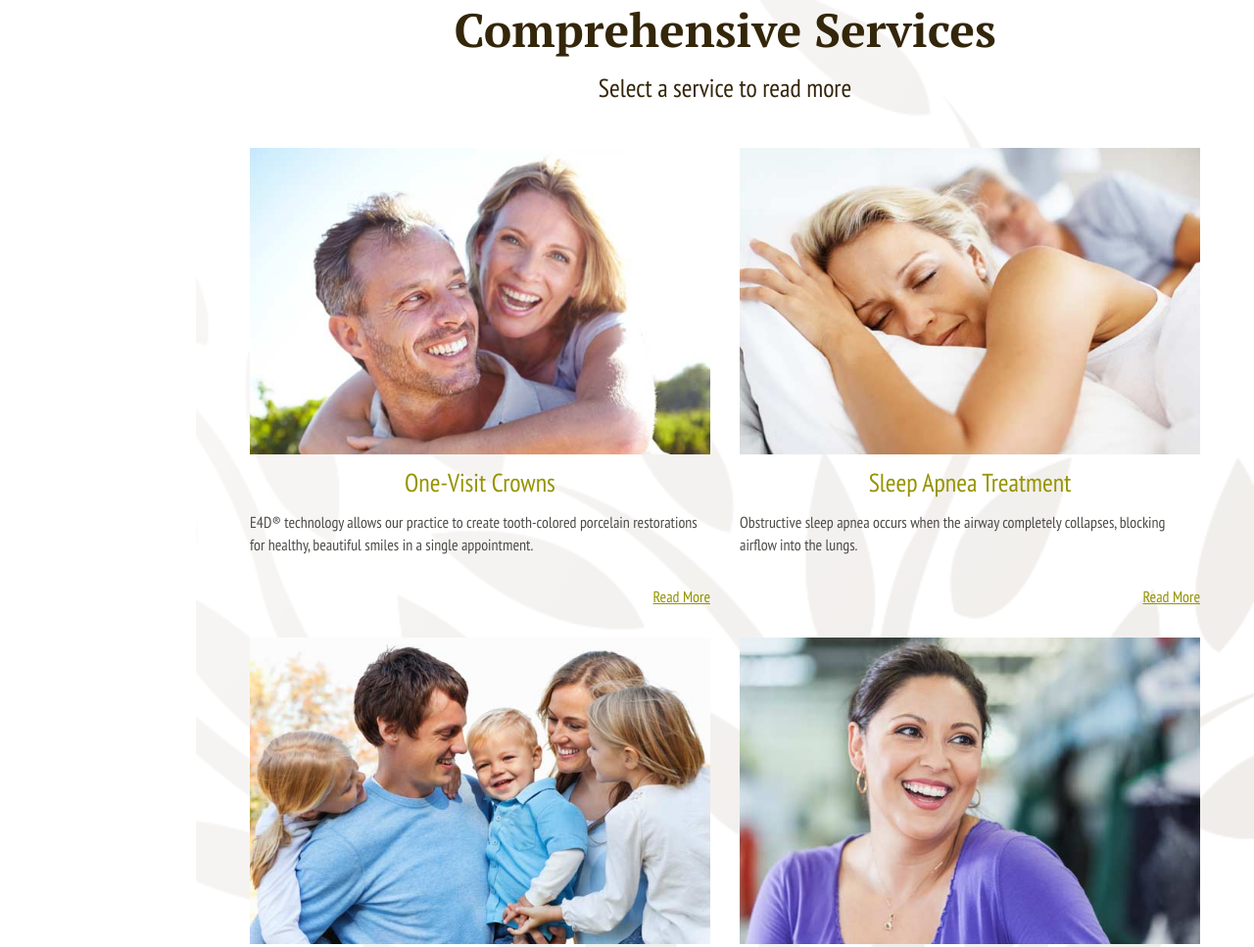
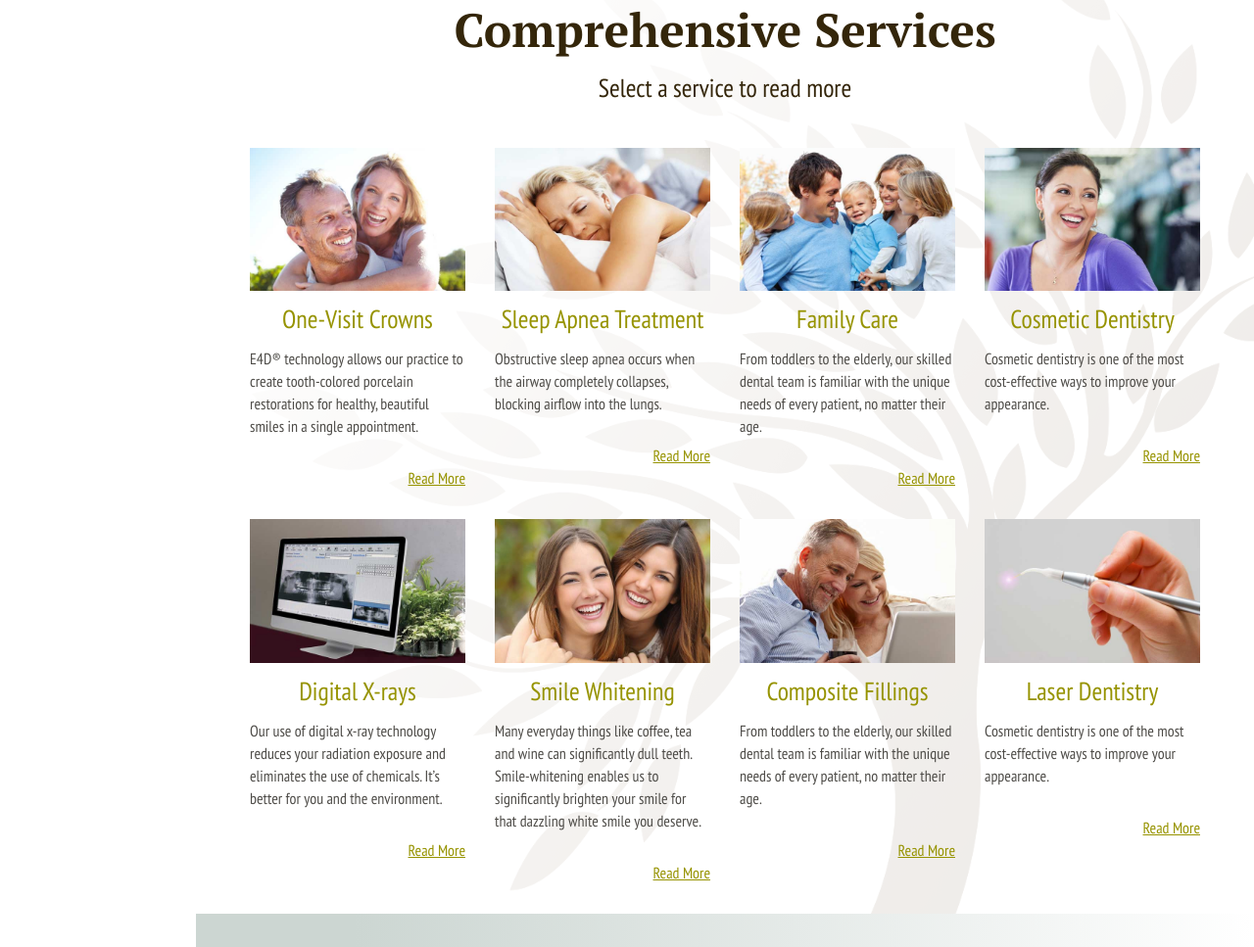
Before and after one commit to HelloWorldDevs/Jolley, a plain HTML site: page index.html in a window 1280 px wide. Shown: the part 4427-5394 px from the top of the page at 98% size. Drawn offline with Linux system fonts and the light colour scheme; some packages are replaced by stand-ins of ours.

Commit message:
finish styling services section

```diff
--- a/index.html
+++ b/index.html
@@ -607,7 +607,7 @@
                     </div>
 
                     <div class="row">
-                        <div class="col-sm-6 col-md-6">
+                        <div class="col-sm-6 col-md-6 col-lg-3">
                             <div class="img-wrap img-hover" data-toggle="modal" data-target="#one-visit-crowns">
                                 <img src="images/services/e4d-page.jpg" alt="One-Visit Crowns Image">
                             </div>
@@ -615,7 +615,7 @@
                             <p>E4D® technology allows our practice to create tooth-colored porcelain restorations for healthy, beautiful smiles in a single appointment.</p>
                             <p class="read-more tright" data-toggle="modal" data-target="#one-visit-crowns">Read More</p>
                         </div>
-                        <div class="col-sm-6 col-md-6">
+                        <div class="col-sm-6 col-md-6 col-lg-3">
                             <div class="img-wrap img-hover" data-toggle="modal" data-target="#sleep-apnea-treatment">
                                 <img src="images/services/sleep-apnea.jpg" alt="Sleep Apnea Image">
                             </div>
@@ -623,8 +623,8 @@
                             <p>Obstructive sleep apnea occurs when the airway completely collapses, blocking airflow into the lungs.</p>
                             <p class="read-more tright" data-toggle="modal" data-target="#sleep-apnea-treatment">Read More</p>
                         </div>
-                        <div class="clearfix"></div>
-                        <div class="col-sm-6 col-md-6">
+                        <div class="clearfix hidden-lg"></div>
+                        <div class="col-sm-6 col-md-6 col-lg-3">
                             <div class="img-wrap img-hover" data-toggle="modal" data-target="#family-care">
                                 <img src="images/services/family-care.jpg" alt="Family Care Image">
                             </div>
@@ -632,7 +632,7 @@
                             <p>From toddlers to the elderly, our skilled dental team is familiar with the unique needs of every patient, no matter their age.</p>
                             <p class="read-more tright" data-toggle="modal" data-target="#family-care">Read More</p>
                         </div>
-                        <div class="col-sm-6 col-md-6">
+                        <div class="col-sm-6 col-md-6 col-lg-3">
                             <div class="img-wrap img-hover" data-toggle="modal" data-target="#cosmetic-dentistry">
                                 <img src="images/services/cosmetic.jpg" alt="Cosmetic Dentistry Image">
                             </div>
@@ -643,7 +643,7 @@
                     </div>
 
                     <div class="row">
-                        <div class="col-sm-6 col-md-6">
+                        <div class="col-sm-6 col-md-6 col-lg-3">
                             <div class="img-wrap img-hover" data-toggle="modal" data-target="#digital-x-rays">
                                 <img src="images/services/digital-xrays.jpg" alt="Digital X-Rays Image">
                             </div>
@@ -652,7 +652,7 @@
                             <p class="read-more tright" data-toggle="modal" data-target="#digital-x-rays">Read More</p>
                         </div>
 
-                        <div class="col-sm-6 col-md-6">
+                        <div class="col-sm-6 col-md-6 col-lg-3">
                             <div class="img-wrap img-hover" data-toggle="modal" data-target="#smile-whitening">
                                 <img src="images/services/smile-whitening.jpg" alt="Smile Whitening Image">
                             </div>
@@ -660,8 +660,8 @@
                             <p>Many everyday things like coffee, tea and wine can significantly dull teeth. Smile-whitening enables us to significantly brighten your smile for that dazzling white smile you deserve.</p>
                             <p class="read-more tright" data-toggle="modal" data-target="#smile-whitening">Read More</p>
                         </div>
-                        <div class="clearfix"></div>
-                        <div class="col-sm-6 col-md-6">
+                        <div class="clearfix hidden-lg"></div>
+                        <div class="col-sm-6 col-md-6 col-lg-3">
                             <div class="img-wrap img-hover" data-toggle="modal" data-target="#composite-fillings">
                                 <img src="images/services/fillings-page.jpg" alt="Composite Fillings Image">
                             </div>
@@ -669,7 +669,7 @@
                             <p>From toddlers to the elderly, our skilled dental team is familiar with the unique needs of every patient, no matter their age.</p>
                             <p class="read-more tright" data-toggle="modal" data-target="#composite-fillings">Read More</p>
                         </div>
-                        <div class="col-sm-6 col-md-6">
+                        <div class="col-sm-6 col-md-6 col-lg-3">
                             <div class="img-wrap img-hover" data-toggle="modal" data-target="#laser-dentistry">
                                 <img src="images/services/laser-dentistry.jpg" alt="Laser Dentistry Image">
                             </div>
```
